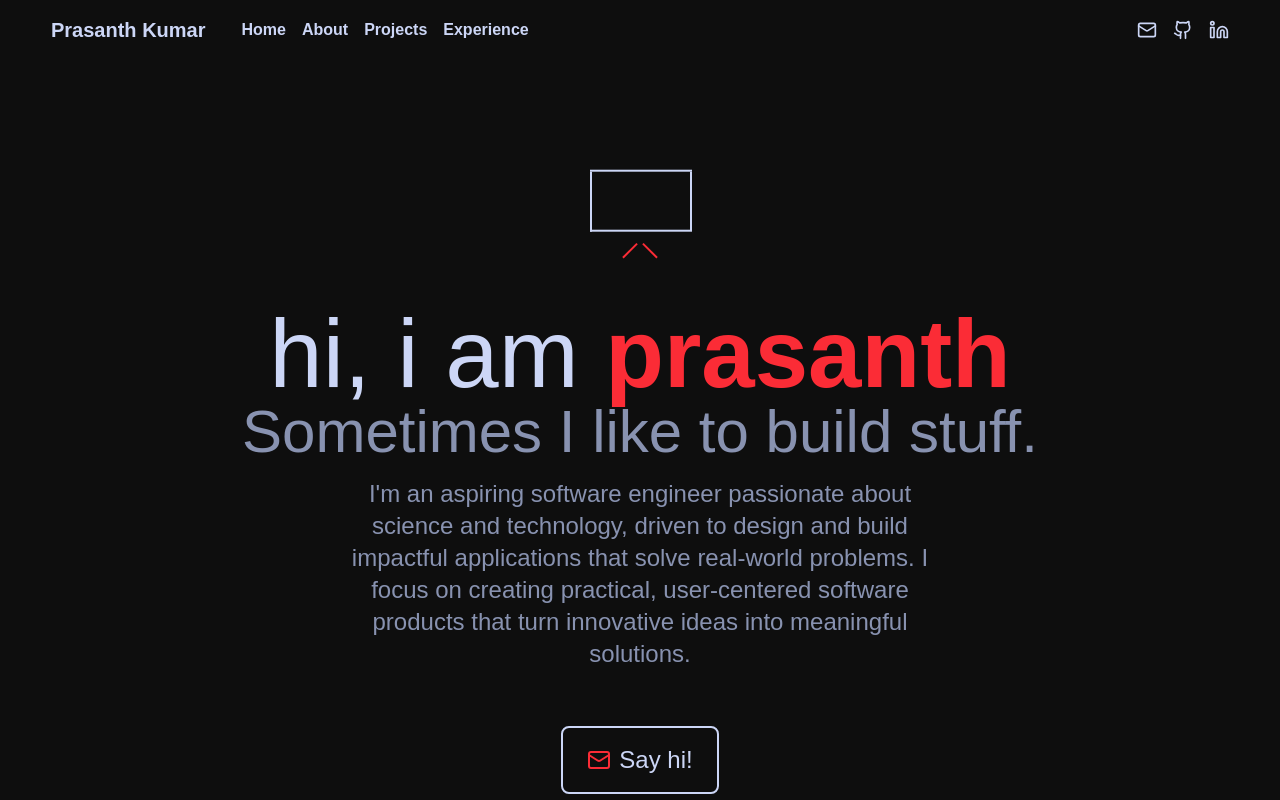
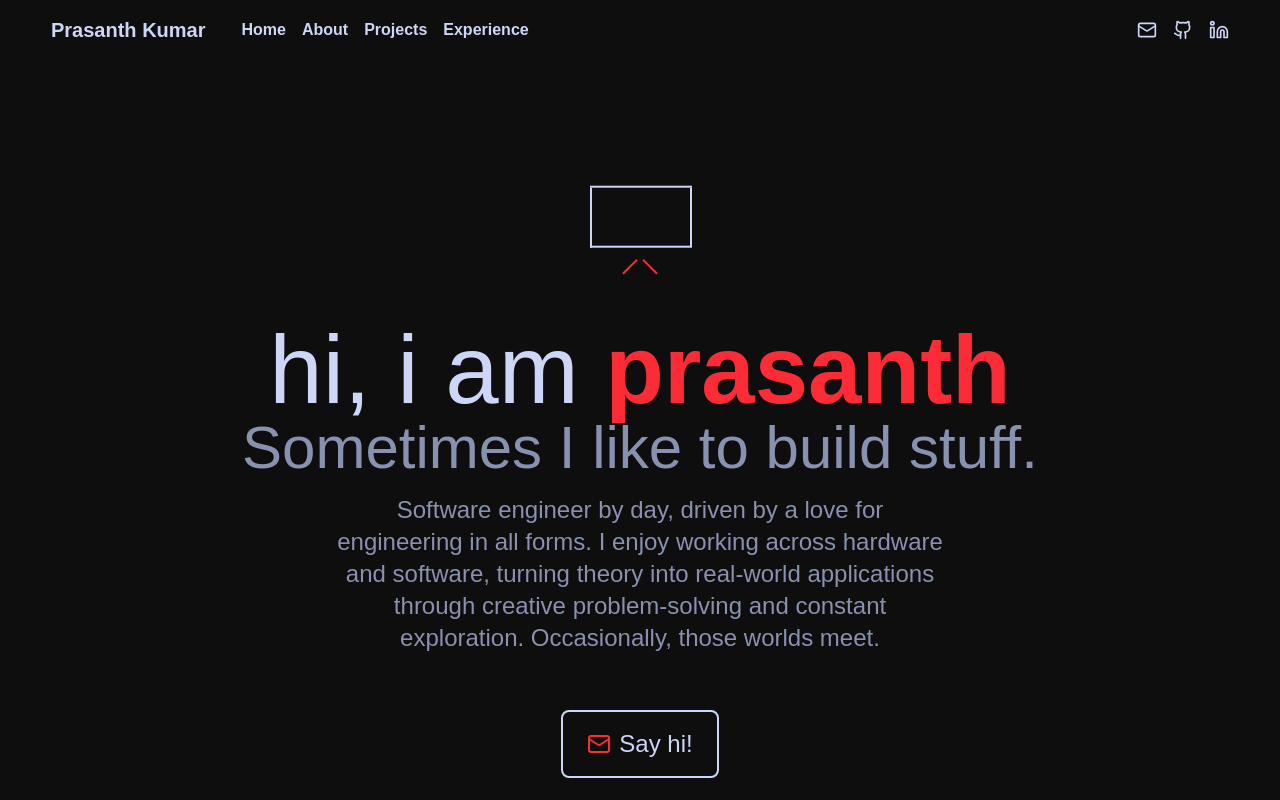
Before and after one commit to prasanthkumarch26/prasanthkumar, a Next.js app: page / in a window 1280 px wide. Shown: the top 800 px of the page. Built offline with nearby package versions, Linux system fonts and the light colour scheme; a web font is replaced by a local one.

Commit message:
intro update

```diff
--- a/components/Intro.tsx
+++ b/components/Intro.tsx
@@ -18,10 +18,10 @@ const Intro = () => {
         {/* I create stuff sometimes. */}Sometimes I like to build stuff.
       </h2>
       <p className="text-lg md:text-2xl text-[#8892b0] max-w-screen-sm p-4 mb-10">
-        I&apos;m an aspiring software engineer passionate about science and technology,
-        driven to design and build impactful applications that solve real-world
-        problems. I focus on creating practical, user-centered software products
-        that turn innovative ideas into meaningful solutions.
+        Software engineer by day, driven by a love for engineering in all forms.
+        I enjoy working across hardware and software, turning theory into
+        real-world applications through creative problem-solving and constant
+        exploration. Occasionally, those worlds meet.
       </p>
       <a
         className="border-2 px-6 py-4 rounded-lg flex flex-row gap-2 text-2xl cursor-pointer items-center transition-transform duration-300 hover:-translate-y-2 hover:bg-[#151515]"
```
